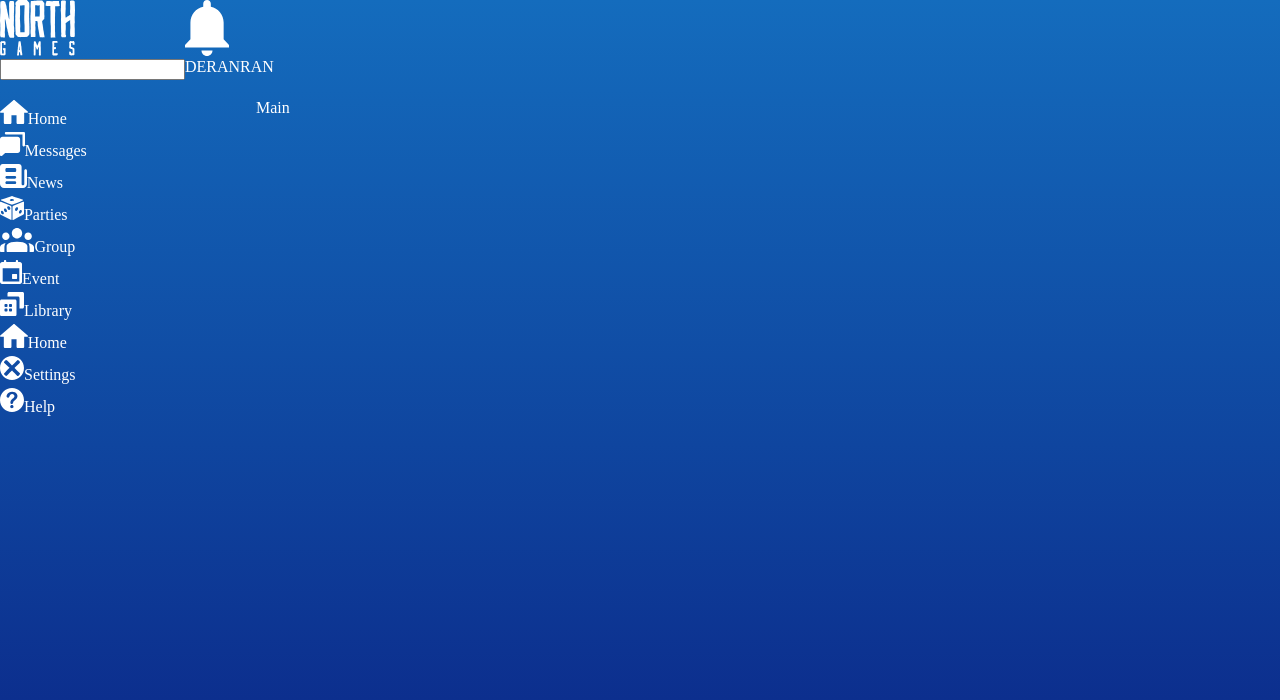
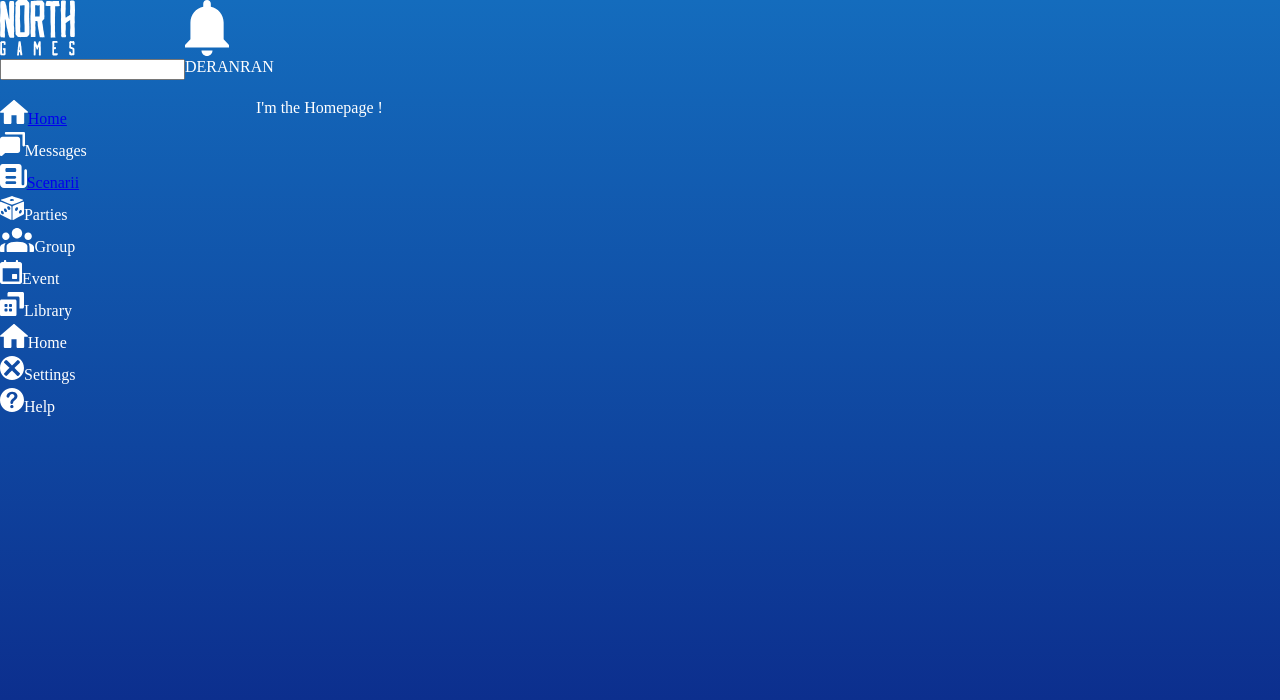
Before and after one commit to LoicBrassart/north, a React (Create React App) app: page / in a window 1280 px wide. Shown: the top 700 px of the page. Built offline with nearby package versions, Linux system fonts and the light colour scheme.

Commit message:
Add support for several pages + Create mock homepage & scenarii page

```diff
--- a/package.json
+++ b/package.json
@@ -9,6 +9,7 @@
     "prop-types": "^15.7.2",
     "react": "^17.0.2",
     "react-dom": "^17.0.2",
+    "react-router-dom": "^5.3.0",
     "react-scripts": "4.0.3",
     "styled-components": "^5.3.3",
     "styled-reset": "^4.3.4"
--- a/src/App.jsx
+++ b/src/App.jsx
@@ -1,9 +1,16 @@
+import { Switch, Route } from 'react-router-dom';
 import Layout from 'Layout';
+import { HomePage, ScenariiPage } from 'Pages';
 
 function App() {
   return (
     <Layout>
-      <main>Main</main>
+      <main>
+        <Switch>
+          <Route exact path="/" component={HomePage} />
+          <Route exact path="/scenarii" component={ScenariiPage} />
+        </Switch>
+      </main>
     </Layout>
   );
 }
--- a/src/Layout/Nav/index.jsx
+++ b/src/Layout/Nav/index.jsx
@@ -1,3 +1,4 @@
+import { Link } from 'react-router-dom';
 import {
   Ask,
   Delete,
@@ -16,16 +17,20 @@ function Nav() {
     <SNav>
       <ul>
         <li>
-          <img src={Home} alt="Home" />
-          <span>Home</span>
+          <Link to="/">
+            <img src={Home} alt="Home" />
+            <span>Home</span>
+          </Link>
         </li>
         <li>
           <img src={Message} alt="Messages" />
           <span>Messages</span>
         </li>
         <li>
-          <img src={News} alt="News" />
-          <span>News</span>
+          <Link to="/scenarii">
+            <img src={News} alt="Scenarii" />
+            <span>Scenarii</span>
+          </Link>
         </li>
         <li>
           <img src={Parties} alt="Parties" />
--- /dev/null
+++ b/src/Pages/HomePage.jsx
@@ -0,0 +1,3 @@
+export default function HomePage() {
+  return <p>I&apos;m the Homepage !</p>;
+}
--- /dev/null
+++ b/src/Pages/ScenariiPage.jsx
@@ -0,0 +1,3 @@
+export default function ScenariiPage() {
+  return <p>I&apos;m the ScenariiPage !</p>;
+}
--- /dev/null
+++ b/src/Pages/index.js
@@ -0,0 +1,4 @@
+import HomePage from './HomePage';
+import ScenariiPage from './ScenariiPage';
+
+export { HomePage, ScenariiPage };
--- a/src/index.jsx
+++ b/src/index.jsx
@@ -1,12 +1,16 @@
 import React from 'react';
 import ReactDOM from 'react-dom';
 import { Reset } from 'styled-reset';
+import { BrowserRouter } from 'react-router-dom';
+
 import App from './App';
 
 ReactDOM.render(
   <React.StrictMode>
     <Reset />
-    <App />
+    <BrowserRouter>
+      <App />
+    </BrowserRouter>
   </React.StrictMode>,
   document.getElementById('root')
 );
```
